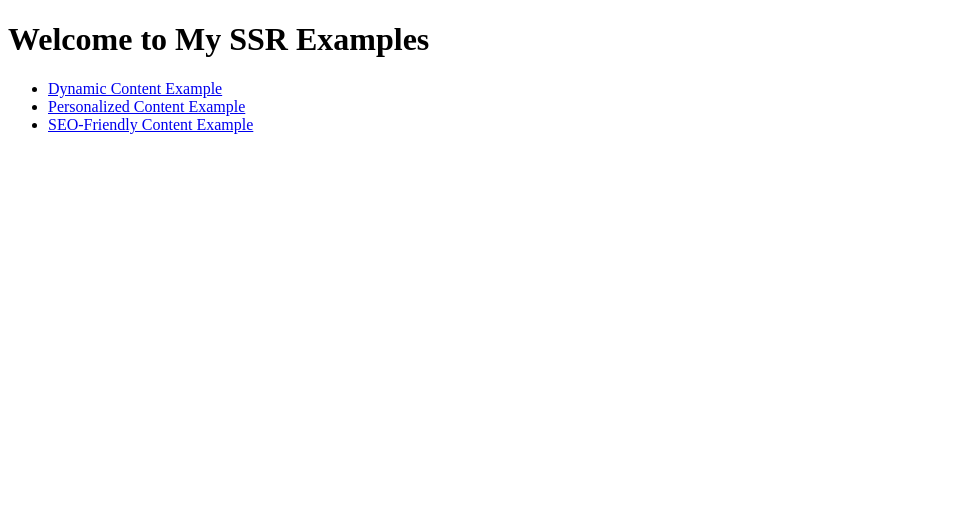
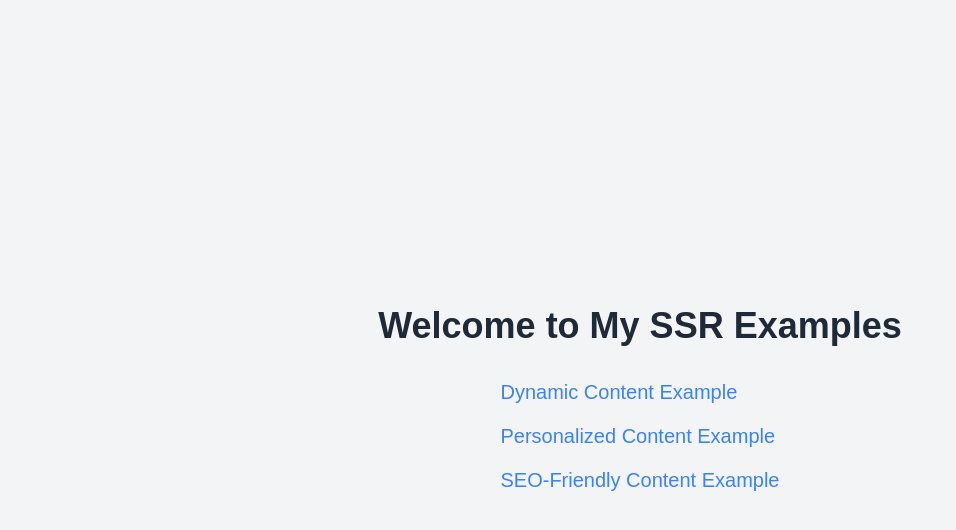
Before and after one commit to jawsdev/ssr-landing, a Next.js app: page / in a window 1280 px wide. Shown: the top 530 px of the page, without its empty margins (0-956 px from the left). Built offline with nearby package versions, Linux system fonts and the light colour scheme.

Commit message:
Refactor fetch request to disable caching for server-side freshness

```diff
--- a/app/dynamic/page.js
+++ b/app/dynamic/page.js
@@ -1,4 +1,3 @@
-// app/dynamic/page.js
 import React from 'react';
 
 async function fetchLatestArticles() {
@@ -16,14 +15,14 @@ export default async function Page() {
   const timestamp = new Date().toLocaleString();
 
   return (
-    <div>
-      <h1>Dynamic Content Example</h1>
-      <p>Rendered at: {timestamp}</p>
-      <ul>
+    <div className="min-h-screen bg-gray-50 p-8">
+      <h1 className="text-3xl font-bold text-gray-800 mb-4">Dynamic Content Example</h1>
+      <p className="text-gray-600 mb-8">Rendered at: {timestamp}</p>
+      <ul className="space-y-4">
         {articles.slice(0, 5).map((article) => (
-          <li key={article.id}>
-            <h2>{article.title}</h2>
-            <p>{article.body}</p>
+          <li key={article.id} className="p-4 bg-white rounded-lg shadow-md">
+            <h2 className="text-2xl font-semibold text-gray-700">{article.title}</h2>
+            <p className="text-gray-600 mt-2">{article.body}</p>
           </li>
         ))}
       </ul>
--- a/app/layout.js
+++ b/app/layout.js
@@ -1,3 +1,5 @@
+import "./globals.css";
+
 export default function RootLayout({ children }) {
   return (
     <html lang="en">
--- a/app/page.js
+++ b/app/page.js
@@ -2,18 +2,24 @@ import Link from 'next/link';
 
 export default function Page() {
   return (
-    <div>
-      <h1>Welcome to My SSR Examples</h1>
+    <div className="min-h-screen bg-gray-100 p-6 flex flex-col items-center justify-center">
+      <h1 className="text-4xl font-bold mb-8 text-gray-800">Welcome to My SSR Examples</h1>
       <nav>
-        <ul>
+        <ul className="space-y-4">
           <li>
-            <Link href="/dynamic">Dynamic Content Example</Link>
+            <Link href="/dynamic" className="text-xl text-blue-500 hover:underline">
+              Dynamic Content Example
+            </Link>
           </li>
           <li>
-            <Link href="/personalized">Personalized Content Example</Link>
+            <Link href="/personalized" className="text-xl text-blue-500 hover:underline">
+              Personalized Content Example
+            </Link>
           </li>
           <li>
-            <Link href="/seo-friendly">SEO-Friendly Content Example</Link>
+            <Link href="/seo-friendly" className="text-xl text-blue-500 hover:underline">
+              SEO-Friendly Content Example
+            </Link>
           </li>
         </ul>
       </nav>
--- a/app/personalized/page.js
+++ b/app/personalized/page.js
@@ -1,4 +1,3 @@
-// app/personalized/page.js
 import React from 'react';
 
 async function getUserData() {
@@ -16,12 +15,14 @@ export default async function Page() {
   const timestamp = new Date().toLocaleString();
 
   return (
-    <div>
-      <h1>Personalized Content Example</h1>
-      <p>Rendered at: {timestamp}</p>
-      <h2>Welcome, {user.name}!</h2>
-      <h3>Your Email: {user.email}</h3>
-      <h4>Company: {user.company.name}</h4>
+    <div className="min-h-screen bg-gray-100 p-8">
+      <h1 className="text-3xl font-bold text-gray-800 mb-4">Personalized Content Example</h1>
+      <p className="text-gray-600 mb-8">Rendered at: {timestamp}</p>
+      <div className="p-6 bg-white rounded-lg shadow-md">
+        <h2 className="text-2xl font-semibold text-gray-700">Welcome, {user.name}!</h2>
+        <p className="text-gray-600 mt-2">Email: {user.email}</p>
+        <p className="text-gray-600 mt-2">Company: {user.company.name}</p>
+      </div>
     </div>
   );
 }
--- a/app/seo-friendly/page.js
+++ b/app/seo-friendly/page.js
@@ -1,4 +1,3 @@
-// app/seo-friendly/page.js
 import React from 'react';
 
 async function getProductData() {
@@ -16,14 +15,14 @@ export default async function Page() {
   const timestamp = new Date().toLocaleString();
 
   return (
-    <div>
-      <h1>SEO-Friendly Content Example</h1>
-      <p>Rendered at: {timestamp}</p>
-      <div className="products-grid">
+    <div className="min-h-screen bg-gray-50 p-8">
+      <h1 className="text-3xl font-bold text-gray-800 mb-4">SEO-Friendly Content Example</h1>
+      <p className="text-gray-600 mb-8">Rendered at: {timestamp}</p>
+      <div className="grid grid-cols-1 sm:grid-cols-2 lg:grid-cols-3 gap-6">
         {products.slice(0, 5).map((product) => (
-          <div key={product.id} className="product-card">
-            <h2>{product.title}</h2>
-            <p>{product.body}</p>
+          <div key={product.id} className="p-4 bg-white rounded-lg shadow-md">
+            <h2 className="text-2xl font-semibold text-gray-700">{product.title}</h2>
+            <p className="text-gray-600 mt-2">{product.body}</p>
           </div>
         ))}
       </div>
```
